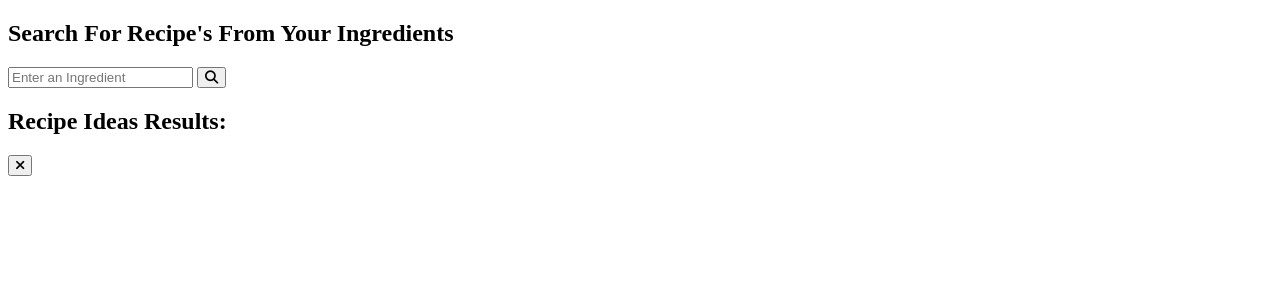
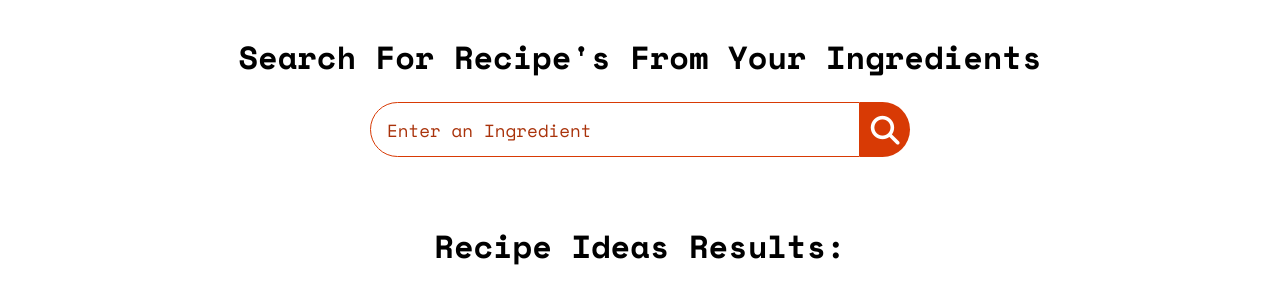
Before and after one commit to BarakaIsaac/IngridiSearch, a plain HTML site: page index.html in a window 1280 px wide. Drawn offline with nearby package versions, Linux system fonts and the light colour scheme; the site is published under a folder, as on GitHub Pages, so addresses that start at the root find nothing.

Commit message:
IngridiSearch

```diff
--- a/index.html
+++ b/index.html
@@ -8,7 +8,7 @@
     <title>IngridiSearch</title>
     <link rel="stylesheet" href="https://cdnjs.cloudflare.com/ajax/libs/font-awesome/6.2.1/css/all.min.css" integrity="sha512-MV7K8+y+gLIBoVD59lQIYicR65iaqukzvf/nwasF0nqhPay5w/9lJmVM2hMDcnK1OnMGCdVK+iQrJ7lzPJQd1w==" crossorigin="anonymous" referrerpolicy="no-referrer"
     />
-    <link rel="stylesheet" href="/style/style.css">
+    <link rel="stylesheet" href="./style.css">
 </head>
 
 <body>
@@ -64,7 +64,7 @@
         </div>
     </div>
 
-    <script src="/src/index.js"></script>
+    <script src="./index.js"></script>
 </body>
 
 </html>
```
Also changed, not shown: index.js (renamed from src/index.js), style.css (renamed from style/style.css).
